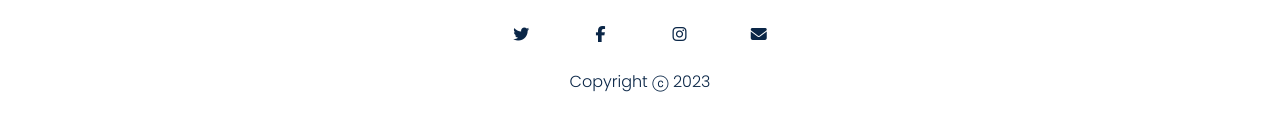
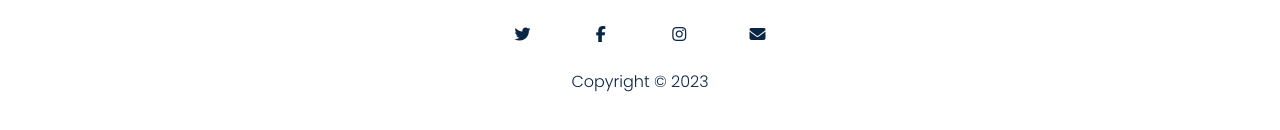
Before and after one commit to SammyG951/LuminaGlo-site, a React (Create React App) app: page / in a window 1280 px wide. Shown: the part 1944-2074 px from the top of the page. Built offline with nearby package versions, Linux system fonts and the light colour scheme.

Commit message:
Replaced Copyright symbol with a better looking one, and deleted uneeded import

```diff
--- a/src/components/Footer.jsx
+++ b/src/components/Footer.jsx
@@ -22,7 +22,7 @@ function Footer() {
                         <i className="social-icon fa-solid fa-envelope"></i>
                     </Grid>
                     <Grid item xs={12}>
-                        <p>Copyright ⓒ {year}</p>
+                        <p>Copyright © {year}</p>
                     </Grid>
                 </Grid>
             </Box>
--- a/src/components/testimonials/SingleTestimonial.jsx
+++ b/src/components/testimonials/SingleTestimonial.jsx
@@ -1,5 +1,4 @@
 import React from "react";
-import Carousel from 'react-bootstrap/Carousel';
 
 function SingleTestimonial(props){
     return(
```
